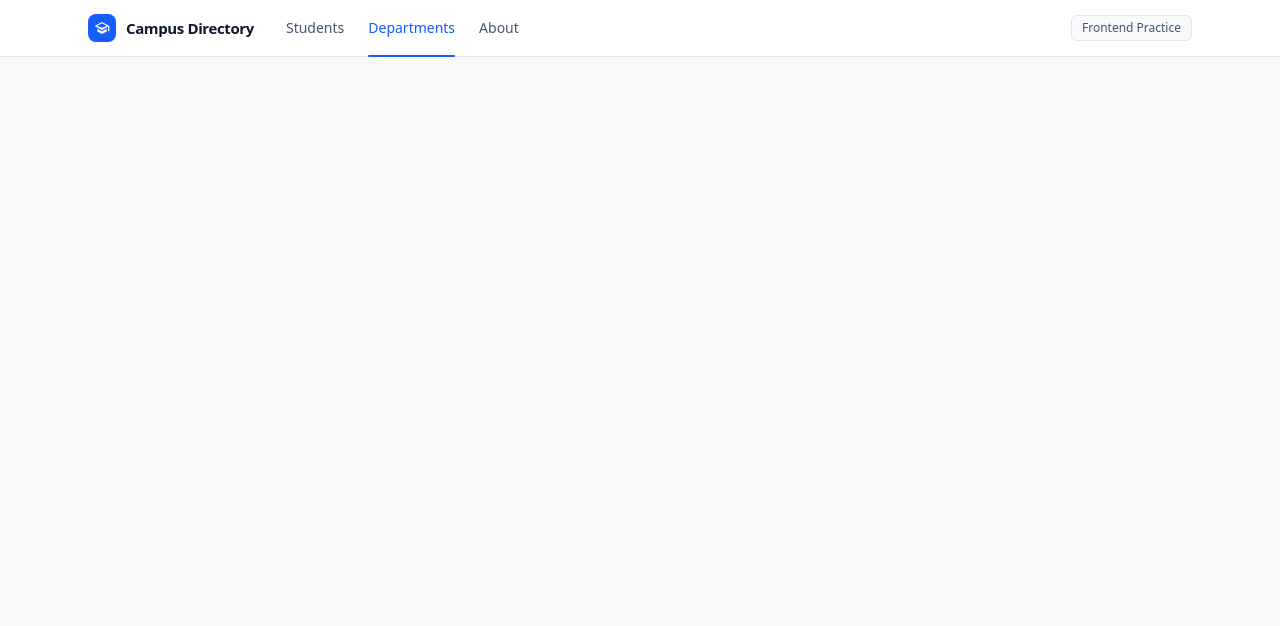
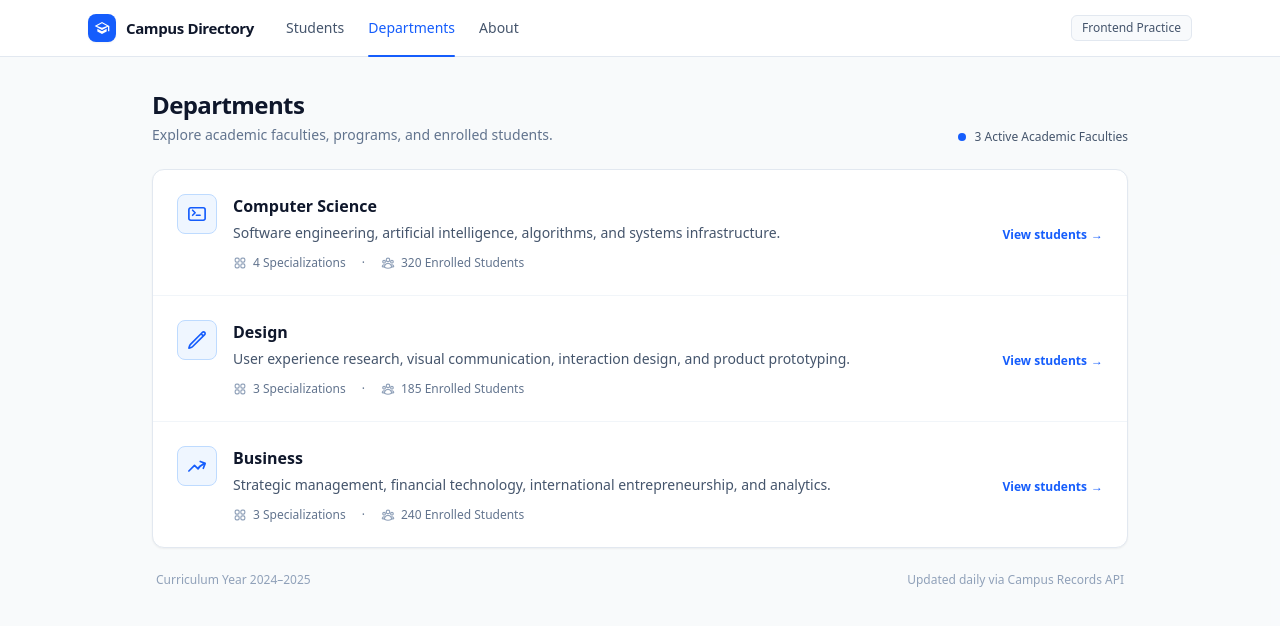
Before and after one commit to Jilanmansuri/student_directory_project, a Next.js app: page /departments in a window 1280 px wide. Shown: the top 626 px of the page. Built offline with nearby package versions, Linux system fonts and the light colour scheme.

Commit message:
feat: add department and specialization directory pages

```diff
--- a/src/app/departments/page.tsx
+++ b/src/app/departments/page.tsx
@@ -1,9 +1,43 @@
+import { Metadata } from "next";
+import { departments } from "@/data/departments";
+import DepartmentCard from "@/components/DepartmentCard";
 
+export const metadata: Metadata = {
+  title: "Departments | Campus Directory",
+  description: "Explore academic faculties, programs, and enrolled students.",
+};
 
-export default function departments() {
+export default function DepartmentsPage() {
   return (
-    <div className="flex flex-col flex-1  bg-zinc-50 font-sans dark:bg-white">
+    <div className="flex-1 bg-slate-50/60 pb-16 pt-8">
+      <div className="mx-auto max-w-5xl px-6">
+        <div className="mb-6 flex flex-col sm:flex-row sm:items-end justify-between gap-2">
+          <div>
+            <h1 className="text-2xl font-bold tracking-tight text-slate-900">
+              Departments
+            </h1>
+            <p className="mt-1 text-sm text-slate-500">
+              Explore academic faculties, programs, and enrolled students.
+            </p>
+          </div>
 
+          <div className="flex items-center gap-2 text-xs font-medium text-slate-600">
+            <span className="h-2 w-2 rounded-full bg-blue-600" />
+            <span>3 Active Academic Faculties</span>
+          </div>
+        </div>
+
+        <div className="overflow-hidden rounded-xl border border-slate-200 bg-white divide-y divide-slate-100 shadow-xs">
+          {departments.map((department) => (
+            <DepartmentCard key={department.id} department={department} />
+          ))}
+        </div>
+
+        <div className="mt-6 flex flex-col sm:flex-row items-center justify-between gap-2 px-1 text-xs text-slate-400">
+          <span>Curriculum Year 2024–2025</span>
+          <span>Updated daily via Campus Records API</span>
+        </div>
+      </div>
     </div>
   );
 }
```
